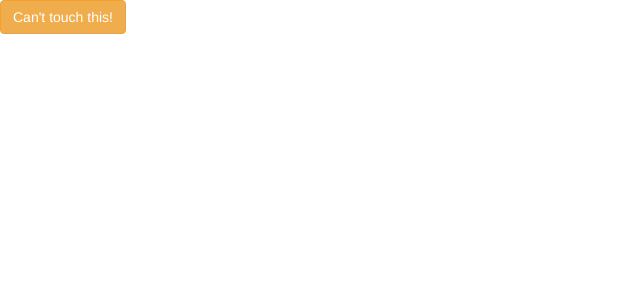
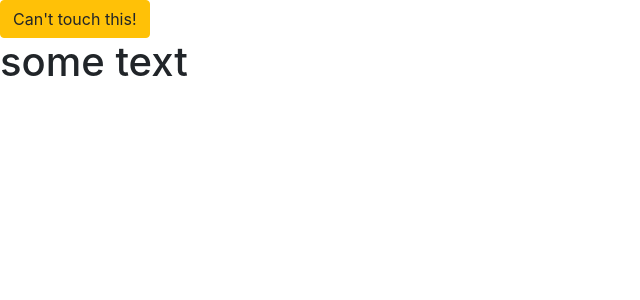
Before and after one commit to iliebostan94/my-first-angular-project, an Angular app: page / in a window 1280 px wide. Shown: the top 300 px of the page, without its empty margins (0-640 px from the left). Built offline with nearby package versions, Linux system fonts and the light colour scheme.

Commit message:
git commit

```diff
--- a/package.json
+++ b/package.json
@@ -19,7 +19,7 @@
     "@angular/platform-browser": "~8.2.14",
     "@angular/platform-browser-dynamic": "~8.2.14",
     "@angular/router": "~8.2.14",
-    "bootstrap": "^3.4.1",
+    "bootstrap": "^4.4.1",
     "rxjs": "~6.4.0",
     "tslib": "^1.10.0",
     "zone.js": "~0.9.1"
--- a/src/app/app.component.html
+++ b/src/app/app.component.html
@@ -1 +1,2 @@
 <button type="button" class="btn btn-warning">Can't touch this!</button>
+<h1>  some text</h1>
```
Also changed, not shown: 1 other file (tests, documents, lock files or other folders).
